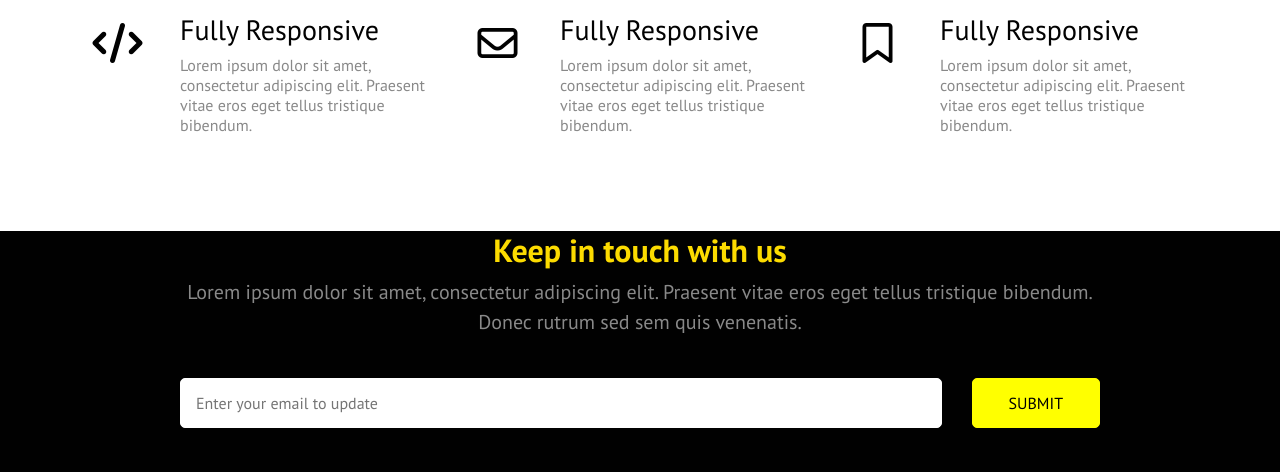
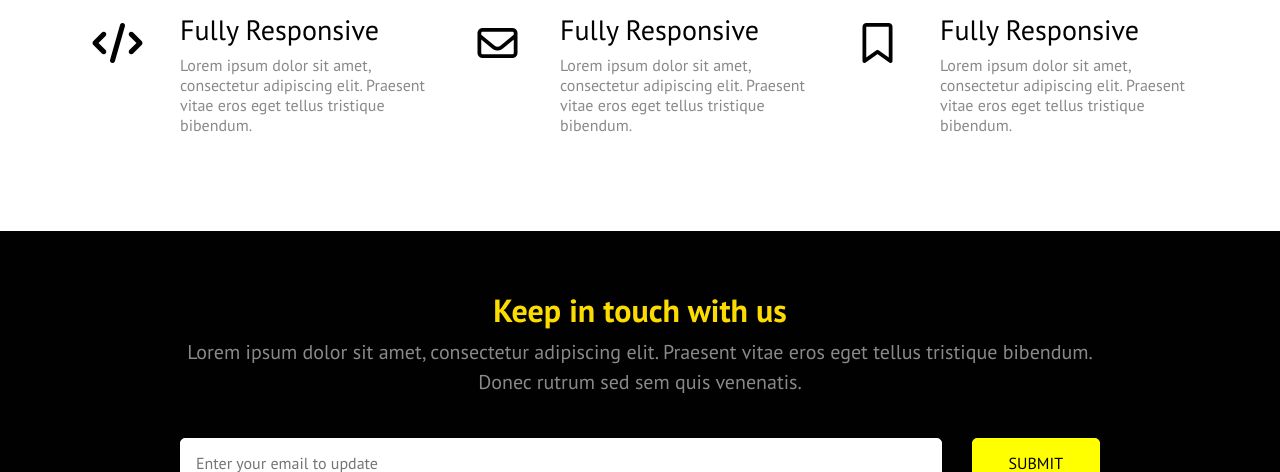
Before and after one commit to sazedurrahman68/tinyone, a plain HTML site: page index.html in a window 1280 px wide. Shown: the part 1046-1518 px from the top of the page. Drawn offline with Linux system fonts and the light colour scheme; a script that the page names is missing.

Commit message:
Update style.css

```diff
--- a/css/style.css
+++ b/css/style.css
@@ -112,7 +112,7 @@ header{
 /*contact start*/
 .contact{
 	background-color: #010101;
-	margin-top: 60px;
+	padding-top: 60px;
 	padding-bottom: 80px;
 }
 .yellow{
```
